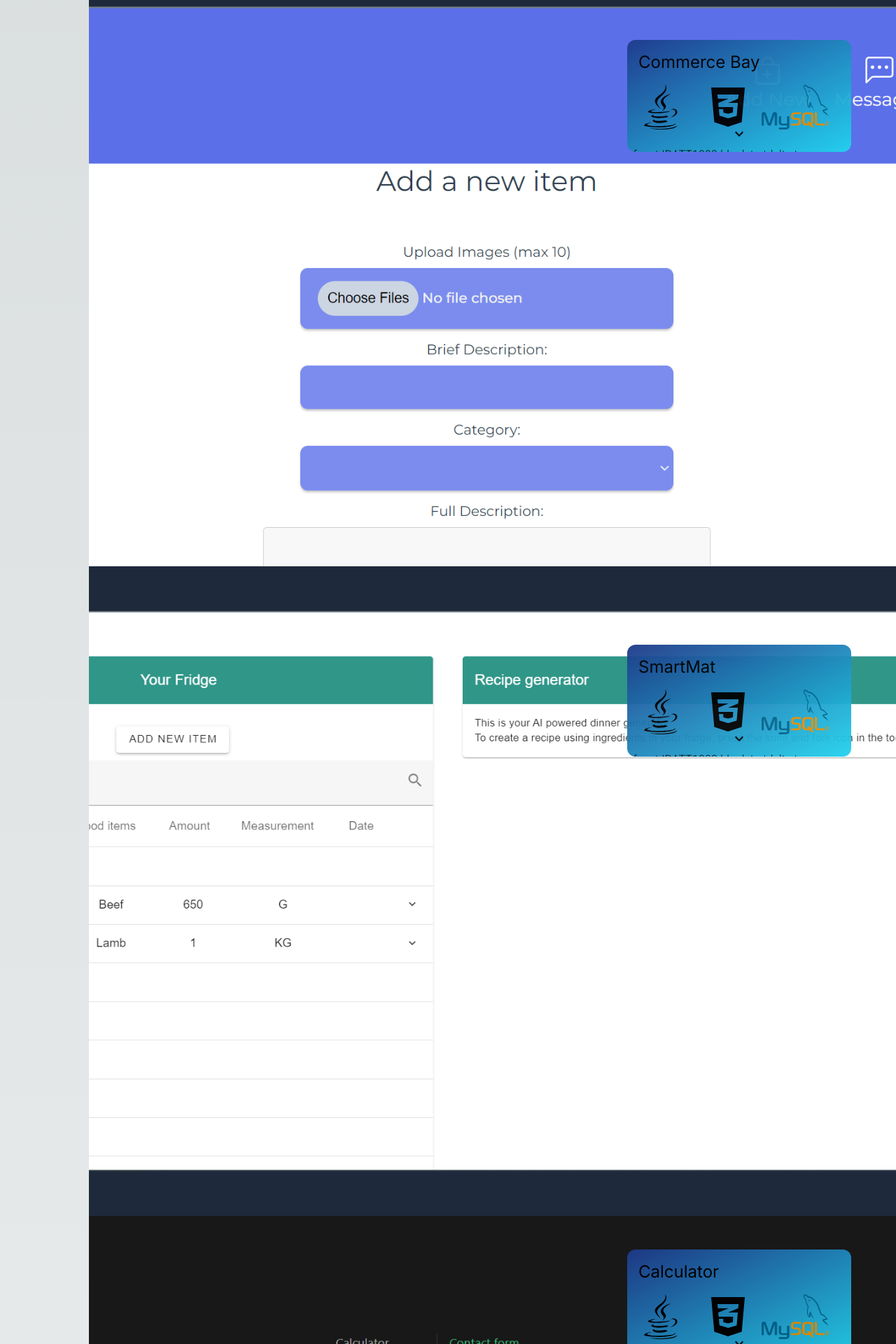
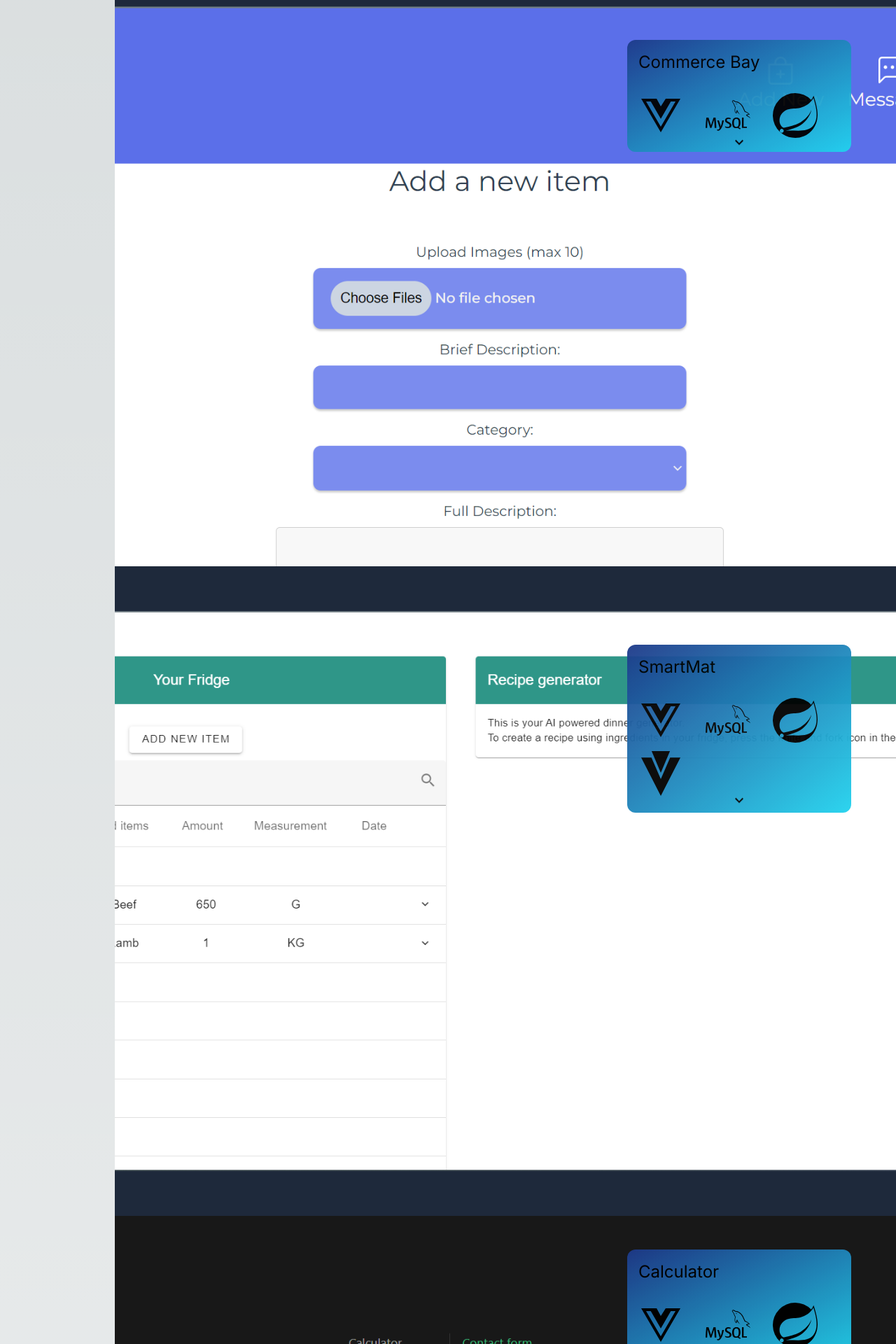
Before and after one commit to karofmah/my-eportfolio, a Next.js app: page / in a window 1280 px wide. Shown: the part 800-2720 px from the top of the page at 70% size. Built offline with nearby package versions, Linux system fonts and the light colour scheme.

Commit message:
Added icons to projects

```diff
--- a/app/MainPage.tsx
+++ b/app/MainPage.tsx
@@ -7,17 +7,14 @@ import Project from './Project';
 import '@fontsource/roboto/300.css'
 import Experience from './Experience'
 import 'hover.css/css/hover-min.css';
-import {IconDefinition, faReact, faJava, faCss3Alt, faJs,faVuejs, faNode,faFontAwesome} from '@fortawesome/free-brands-svg-icons';
+import {FaReact,FaVuejs,FaCss3Alt,FaJava} from'react-icons/fa';
+import { SiMysql,SiVuetify,SiMui,SiTailwindcss,SiSpring, SiTypescript,SiVercel } from "react-icons/si";
 import ContactForm from './ContactForm';
 import SideBar from './SideBar'
 import {useRef} from 'react'
 
-
 export default function MainPage (){
-
-  var iconsOne:IconDefinition[]=[faJava, faCss3Alt]
-  var iconsTwo:IconDefinition[]=[faJava, faCss3Alt]
-
+  const iconDimensions='h-16 w-24 mt-8 min-[480px]:mt-3 mt-10 self-center'
 
   const aboutRef = useRef<HTMLDivElement>(null);
   const courseRef = useRef<HTMLDivElement>(null);
@@ -27,12 +24,40 @@ export default function MainPage (){
 
   var refs:any []=[aboutRef,courseRef, myRef,workRef,contactRef]
 
-  const imagesTAS:string[]=['TAS1.png','TAS2.png','TAS3.png']
-  const imagesCB:string[]=['CB1.png','CB2.png','CB3.png','CB4.png','CB5.png','CB6.png','CB7.png']
-  const imagesCalculator:string[]=['Calculator1.png','Calculator2.png','Calculator3.png']
-  const imagesSM:string[]=['SM1.png','SM2.png','SM3.png','SM4.png','SM5.png','SM6.png','SM7.png']
-  const imagesWG:string[]=['WG1.png','WG2.png','WG3.png']
-  const imagesPF:string[]=['PF1.png','PF2.png','PF3.png']
+  const objectCB={
+    images:['CB1.png','CB2.png','CB3.png','CB4.png','CB5.png','CB6.png','CB7.png'],
+    icons:[<FaVuejs className={iconDimensions}/>, <SiMysql className={iconDimensions}/>,<SiSpring className={iconDimensions}/>]
+  }
+
+  const objectSM={
+    images:['SM1.png','SM2.png','SM3.png','SM4.png','SM5.png','SM6.png','SM7.png'],
+    icons:[<FaVuejs className={iconDimensions}/>, <SiMysql className={iconDimensions}/>,<SiSpring className={iconDimensions}/>,<SiVuetify className={iconDimensions}/>]
+
+  }
+
+
+  const objectCalculator={
+    images:['Calculator1.png','Calculator2.png','Calculator3.png'],
+    icons:[<FaVuejs className={iconDimensions}/>, <SiMysql className={iconDimensions}/>,<SiSpring className={iconDimensions}/>]
+
+  }
+
+  const objectTAS={
+    images:['TAS1.png','TAS2.png','TAS3.png'],
+    icons:[<FaJava className={iconDimensions}/>, <SiMysql className={iconDimensions}/>,<FaCss3Alt className={iconDimensions}/>]
+  }
+
+  const objectWG={
+    images:['WG1.png','WG2.png','WG3.png'],
+    icons:[<FaJava className={iconDimensions}/>, <FaCss3Alt className={iconDimensions}/>]
+
+  }
+  const objectPF={
+    images:['PF1.png','PF2.png','PF3.png'],
+    icons:[<FaReact className={iconDimensions}/>, <SiTypescript className={iconDimensions}/>,<SiMui className={iconDimensions}/>,<SiTailwindcss className={iconDimensions}/>,<SiVercel className={iconDimensions}/>]
+
+  }
+
 
 
   const [scrollTop, setScrollTop] = useState<number>(0);
@@ -51,8 +76,8 @@ export default function MainPage (){
   }, []);
 
   return(
-    <div className='flex min-h-screen'>
-    <div className='bg-gradient-to-b from-slate-100 to-slate-400 opacity-60 sticky top-0 h-screen w-3/5'
+    <div className='flex'>
+    <div className='bg-gradient-to-b from-slate-100 to-slate-400 opacity-60 sticky top-0 h-screen w-4/5'
 
     >
       <SideBar
@@ -81,9 +106,7 @@ export default function MainPage (){
 
 
       Gjennom dette prosjektet i IDATT1002 har jeg lært meg å kunne jobbe effektivt og målrettet i et team mot et felles mål. For å gjøre dette har jeg brukt programmeringskompetanse i samspill med systemutviklingsmetoder."
-      icons={iconsOne}
-      mysql={true}
-      images={imagesCB}
+      object={objectCB}
       height="h-40"
       width="w-80"
       />
@@ -96,10 +119,8 @@ export default function MainPage (){
 
 
       Gjennom dette prosjektet i IDATT1002 har jeg lært meg å kunne jobbe effektivt og målrettet i et team mot et felles mål. For å gjøre dette har jeg brukt programmeringskompetanse i samspill med systemutviklingsmetoder."
-      icons={iconsOne}
-      mysql={true}
-      images={imagesSM}
-      height="h-40"
+      object={objectSM}
+      height="h-60"
       width="w-80"
       />
        <Project
@@ -111,35 +132,31 @@ export default function MainPage (){
 
 
       Gjennom dette prosjektet i IDATT1002 har jeg lært meg å kunne jobbe effektivt og målrettet i et team mot et felles mål. For å gjøre dette har jeg brukt programmeringskompetanse i samspill med systemutviklingsmetoder."
-      icons={iconsOne}
-      mysql={true}
-      images={imagesCalculator}
+      object={objectCalculator}
       height="h-40"
       width="w-80"
       />
 
-       <Project
-      title="Commerce Bay"
-      description=""
-      icons={iconsOne}
-      mysql={true}
-      images={imagesWG}
-      height="h-40"
-      width="w-80"
-      />
-        <Project
+     <Project
       title="Tournament Administration System"
       description="I faget IDATT1002 ble det utdelt et gruppeprosjekt der oppgaven var å utvikle et verktøy for å administrere en turnering med flere lag. Min gruppe ble enige om å utføre prosjektet med NTNUI e-sport som kunde.
 
       Prosjektet bestod av flere deler, deriblant planlegging, utvikling av back-end og front-end, og integrering av database, i tillegg til en sluttrapport. I dette prosjektet bidro jeg hovedsakelig med å planlegge prosjektet, å fokusere på back-end av systemet og skrive sluttrapporten.
 
       Gjennom dette prosjektet i IDATT1002 har jeg lært meg å kunne jobbe effektivt og målrettet i et team mot et felles mål. For å gjøre dette har jeg brukt programmeringskompetanse i samspill med systemutviklingsmetoder."
-      icons={iconsTwo}
-      mysql={false}
-      images={imagesTAS}
+      object={objectTAS}
+      height="h-48 2xl:h-64"
+      width="w-80"
+      />
+
+       <Project
+      title="War Games"
+      description=""
+      object={objectWG}
       height="h-40"
       width="w-80"
       />
+
       </div>
       <div ref={myRef}>
 
@@ -149,10 +166,8 @@ export default function MainPage (){
       title="E-portfolio"
       time="Time"
       description="Lorem ipsum dolor sit amet, consectetuer adipiscing elit. Aenean commodo ligula eget dolor. Aenean massa. Cum sociis natoque penatibus et magnis dis parturient montes, nascetur ridiculus mus. Donec quam felis, ultricies nec, pellentesque eu, pretium quis, sem. Nulla consequat mass a quis enim. Donec pede justo, fringilla vel, "
-      icons={iconsTwo}
-      mysql={false}
-      images={imagesPF}
-      height="h-40"
+      object={objectPF}
+      height="h-60"
       width="w-80"
       />
       </div>
@@ -264,7 +279,7 @@ function About(props:any){
 
       </div>
       <div className="flex min-[481px]:flex-row min-[320px]:flex-col">
-      <img src={props.imageURL} alt="Profile picture" className="opacity-80 hover:translate-x-1 hover:-translate-y-1 hover:shadow-2xl object-cover object-center max-w-md mx-8 mt-16 mr-16 rounded-full h-48 w-32 xs:h-32 sm:h-48 md:h-48 lg:h-3/5 lg:w-64 2xl:h-4/5 2xl:w-80" />
+      <img src={props.imageURL} alt="Profile picture" className="opacity-80 hover:translate-x-1 hover:-translate-y-1 hover:shadow-2xl object-cover object-center max-w-md mx-8 mt-16 mr-16 rounded-full h-48 w-32 xs:h-32 sm:h-48 md:h-48 lg:h-3/5 lg:w-64 2xl:h-4/5 2xl:w-80 duration-200" />
 
 </div>
 
--- a/app/Project.tsx
+++ b/app/Project.tsx
@@ -1,16 +1,16 @@
 import React from "react";
 import {useState,useEffect, useRef} from 'react'
 import Typography from '@mui/material/Typography';
-import { FontAwesomeIcon } from "@fortawesome/react-fontawesome";
-import { IconDefinition } from '@fortawesome/fontawesome-svg-core';
 import KeyboardArrowDownIcon from '@mui/icons-material/KeyboardArrowDown';
 
+
 export default function Project(props:any){
+  const [image,setImage]=useState<number>(0)
+  const [isHovered, setIsHovered] = useState<boolean>(false);
 
-  const images:string[]=props.images
 
-  const [image,setImage]=useState<number>(0)
-
+  const images:string[]=props.object.images;
+  const icons:any[]=props.object.icons
 
   useEffect(() => {
     const interval = setInterval(() => {
@@ -23,8 +23,6 @@ export default function Project(props:any){
     return () => clearInterval(interval);
   }, [image]);
 
-  var icons: IconDefinition[]=props.icons
-  const [isHovered, setIsHovered] = useState<boolean>(false);
 
     return(
       <div>
@@ -39,13 +37,9 @@ export default function Project(props:any){
 
      {!isHovered &&
      <div className="flex flex-wrap w-fit h-fit">
-      {icons.map((icon, index) => (
-        <FontAwesomeIcon key={index} icon={icon} className="h-16 w-24 min-[480px]:mt-0 mt-8 self-center"/>
-      ))}
 
-       {props.mysql && (
-    <img src="/mysql.png" alt="mysql" className="h-16 w-24 mt-8 min-[480px]:mt-0 mt-8 self-center" />
-  )}
+      {icons.map((icon) => icon)}
+
   </div>
 }
   {!isHovered && <KeyboardArrowDownIcon className="self-center animate-bounce"/>}
@@ -57,19 +51,14 @@ export default function Project(props:any){
     {window.innerWidth<640 && (
 
       <div className="flex flex-col">
-        <div className="duration-500">
-        <img src={images[image]} alt="Project" />
+        <div className="">
+        <img src={props.object.images[image]} alt="Project" />
 
         </div>
-         <div className="flex ">
-      {icons.map((icon, index) => (
-        <FontAwesomeIcon key={index} icon={icon} className="h-16 w-24 min-[480px]:mt-0 mt-8 self-center"/>
-      ))}
+         <div className="flex mt-8 ">
+         {icons.map((icon) => icon)}
 
 
-       {props.mysql && (
-    <img src="/mysql.png" alt="mysql" className="h-16 w-24 mt-8 min-[480px]:mt-0 mt-8 self-center" />
-  )}
   </div>
   <Typography className='m-4 text-xs lg:text-md md:text-sm sm:text-sm xs:text-xs xl:text-lg 2xl:text-xl'>{props.description}</Typography>
 
--- a/package.json
+++ b/package.json
@@ -31,6 +31,7 @@
     "postcss": "8.4.24",
     "react": "18.2.0",
     "react-dom": "18.2.0",
+    "react-icons": "^4.9.0",
     "react-router-dom": "^6.11.2",
     "react-scroll": "^1.8.9",
     "react-scroll-to-element": "^0.2.0",
```
Also changed, not shown: 1 other file (tests, documents, lock files or other folders).
